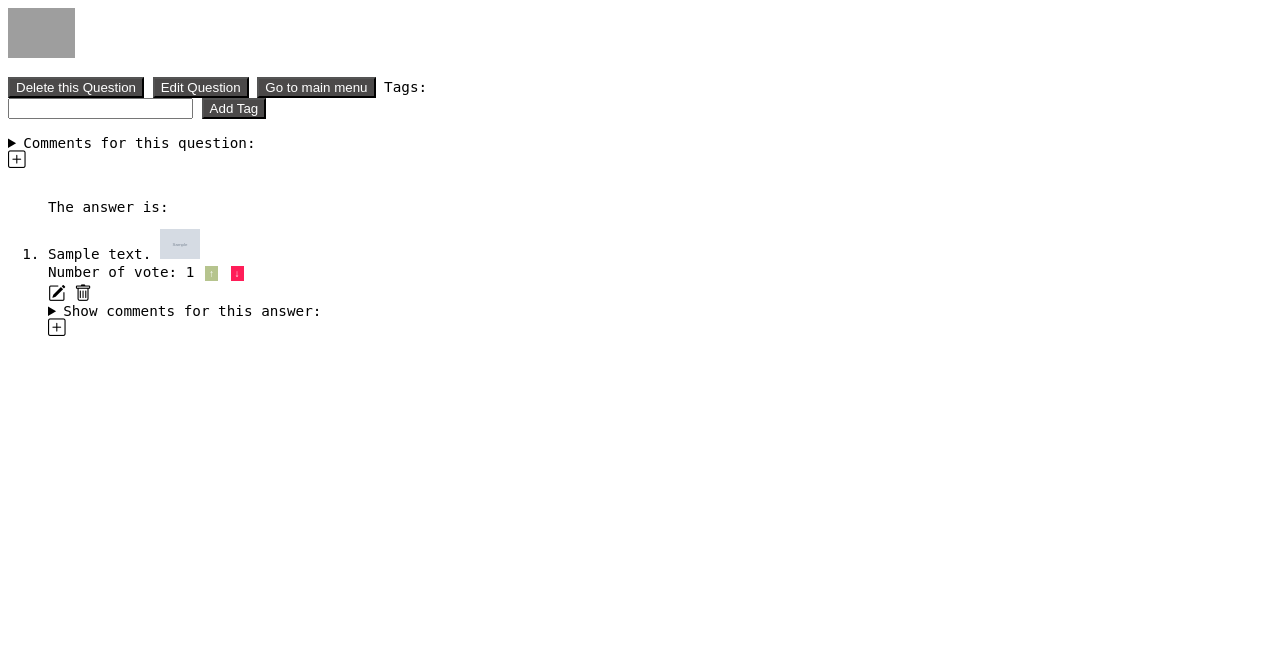
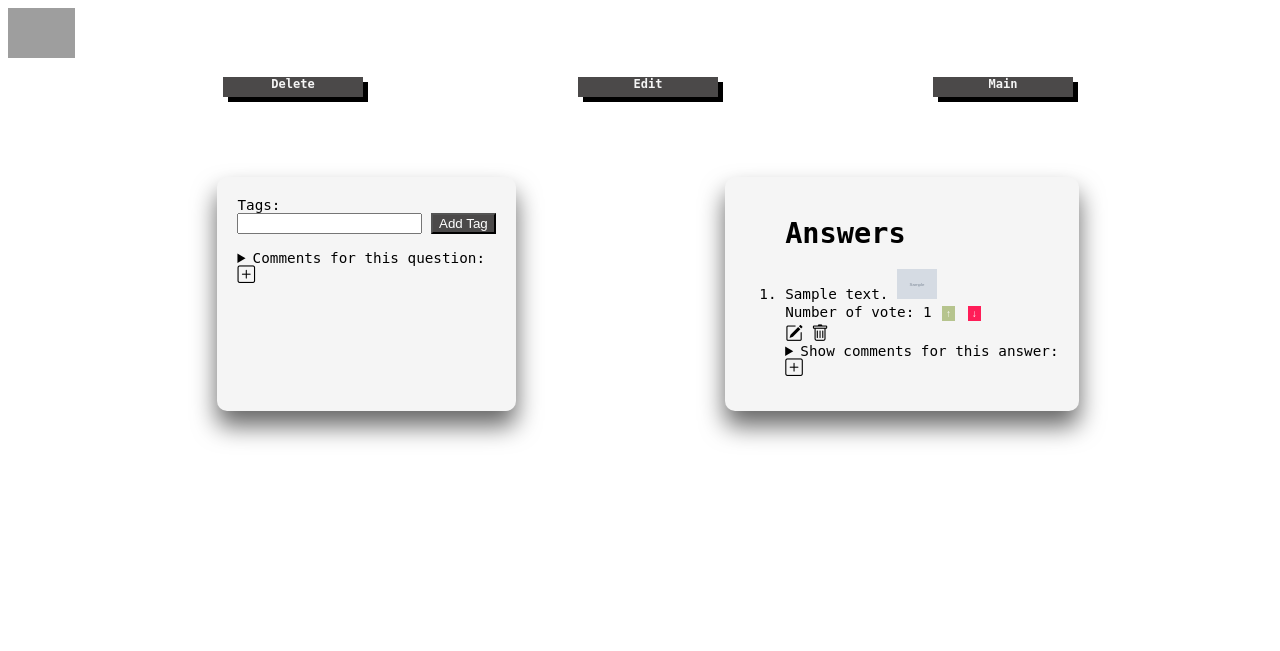
Before and after one commit to MadalinaRadulescu/Ask-Mate, a Flask app: template templates/answer_question.html in a window 1280 px wide. Shown: the top 651 px of the page. Run offline with Flask 2, Linux system fonts and the light colour scheme; the template is opened without the code that fills it: most values are stand-ins (such as "Sample title", 1, 10 or a date in 2020); grey boxes marked "Sample" are stand-in pictures; some libraries are stand-ins or nearby versions; grey boxes are pictures that could not be loaded.

Commit message:
css refactoring

```diff
--- a/static/style.css
+++ b/static/style.css
@@ -276,3 +276,31 @@ input:-webkit-autofill,
 input:-webkit-autofill:focus {
   transition: background-color 600000s 0s, color 600000s 0s;
 }
+
+.question-and-answer{
+  margin-top: 80px;
+  display: flex;
+  flex-direction: row;
+  justify-content: space-evenly;
+
+}
+
+.question,.answer{
+  max-width: 45vw;
+  padding: 20px;
+  background: whitesmoke;
+  box-sizing: border-box;
+  box-shadow: 0 15px 25px rgba(0, 0, 0, 0.6);
+  border-radius: 10px;
+}
+
+.button-container{
+  text-align: center;
+  display: flex;
+  flex-direction: row;
+  justify-content: space-evenly;
+}
+
+.button-container a{
+  color: whitesmoke;
+}
--- a/templates/answer_question.html
+++ b/templates/answer_question.html
@@ -14,56 +14,17 @@
         />
         <br />
         <br />
-        <form
-            style="display: inline-block;"
-            action="{{url_for('delete_question',question_id=id)}}"
-            method="post"
-            onclick="return confirm('Are you sure?')"
-        >
-            <button
-                name="delete_question"
-                value="delete_question"
-                id="delete_question"
-                style="background: #4b4949;color:white;"
-            >
-                Delete this Question
-            </button>
-        </form>
-        <form
-            style="display: inline-block;"
-            action="{{url_for('edit_question',question_id=id)}}"
-            method="get"
-        >
-            <button
-                name="edit_question"
-                value="edit_question"
-                id="button-add"
-                style="background: #4b4949;color:white;"
-            >
-                Edit Question
-            </button>
-        </form>
-
-        <form
-            style="display: inline-block;"
-            action="{{url_for('question_list')}}"
-            method="get"
-        >
-            <button
-                name="main-menu"
-                value="main-menu"
-                id="main-menu-button"
-                style="background: #4b4949;color:white;"
-            >
-                Go to main menu
-            </button>
-        </form>
-
-
+    <div class="button-container">
+        <div class="main" style="display:inline-block">  <a href="{{url_for('delete_question',question_id=id)}}" id="delete-question">Delete</a> </div>
+        <div class="main" style="display:inline-block">  <a href="{{url_for('edit_question',question_id=id)}}" id="edit-question">Edit</a> </div>
+        <div class="main" style="display:inline-block">  <a href="{{url_for('question_list')}}"  id="main-href">Main</a> </div>
+    </div>
+    <div class="question-and-answer">
+        <div class="question">
         {% for dic in list_question %}
             {% if dic["id"] == id %}
                 <p id="question_for_answers">
-                Question:<br><br>
+                <h1>Question </h1> <br><br>
                     {{dic["title"]}}
                 </p>
                 <br>
@@ -171,13 +132,14 @@
             </ol>
         </details>
         <br>
-
+        </div>
+        <div class="answer">
         <ol>
 
         <p
             id="answer_is"
         >
-            The answer is:
+           <h1> Answers</h1>
         </p>
             {%for dic_answers in good_answer_list_dic %}
                     <li
@@ -270,7 +232,8 @@
                     </details>
             {% endfor %}
         </ol>
-
+        </div>
+    </div>
 
     </body>
 </html>
```
